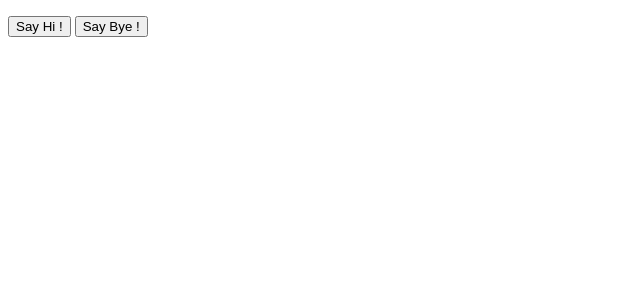
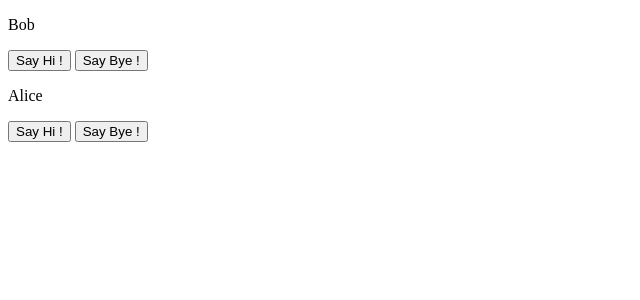
Before and after one commit to snipzer/javascript, a PHP site: page / in a window 1280 px wide. Shown: the top 300 px of the page, without its empty margins (0-640 px from the left). Run offline with PHP 8.4, Linux system fonts and the light colour scheme.

Commit message:
Ajout de la gestion de profil

```diff
--- a/05-Person/index.php
+++ b/05-Person/index.php
@@ -8,7 +8,15 @@
     <title>Document</title>
 </head>
 <body>
-<section id="profile" >
+<section id="profile1" >
+    <p class="name" ></p>
+    <p class="message" ></p>
+    <p>
+        <button class="sayHi" >Say Hi !</button>
+        <button class="sayBye" >Say Bye !</button>
+    </p>
+</section>
+<section id="profile2" >
     <p class="name" ></p>
     <p class="message" ></p>
     <p>
@@ -17,5 +25,6 @@
     </p>
 </section>
 <script src="js/Person.js"></script>
+<script src="js/App.js"></script>
 </body>
 </html>
--- a/05-Person/js/App.js
+++ b/05-Person/js/App.js
@@ -1,3 +1,9 @@
-var bob = new Person("Bob");
-document.querySelector(".sayHi").onclick = bob.sayHi.bind(bob);
-document.querySelector(".sayBye").onclick = bob.sayBye.bind(bob);
+var bob = new Person("Bob", "profile1");
+var profile1 = document.querySelector("#profile1");
+var profile2 = document.querySelector("#profile2");
+profile1.querySelector(".sayHi").onclick = bob.sayHi.bind(bob);
+profile1.querySelector(".sayBye").onclick = bob.sayBye.bind(bob);
+
+var alice = new Person("Alice", "profile2");
+profile2.querySelector(".sayHi").onclick = alice.sayHi.bind(alice);
+profile2.querySelector(".sayBye").onclick = alice.sayBye.bind(alice);
--- a/05-Person/js/Person.js
+++ b/05-Person/js/Person.js
@@ -1,14 +1,15 @@
-function Person(name){
+function Person(name, elemId){
     this.name = name;
-    document.querySelector(".name").innerText = this.name;
+    this.element = document.querySelector('#'+elemId);
+    this.element.querySelector(".name").innerText = this.name;
 }
 
 Person.prototype.sayHi = function ()
 {
-    document.querySelector(".message").innerText = "Bonjour ! my name is "+this.name;
+    this.element.querySelector(".message").innerText = "Bonjour ! my name is "+this.name;
 };
 
 Person.prototype.sayBye = function ()
 {
-    document.querySelector(".message").innerText = "Au revoir !";
+    this.element.querySelector(".message").innerText = "Au revoir !";
 };
```
